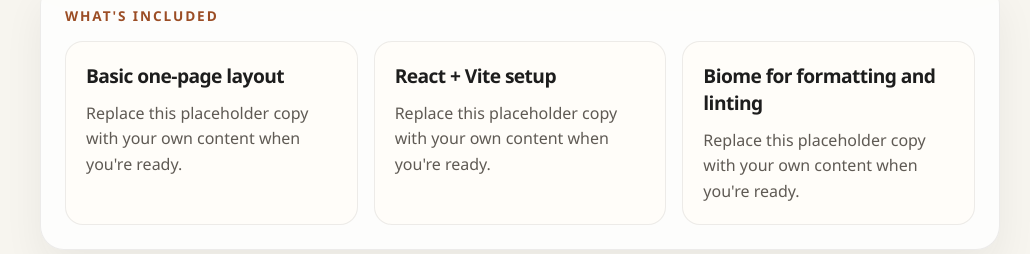
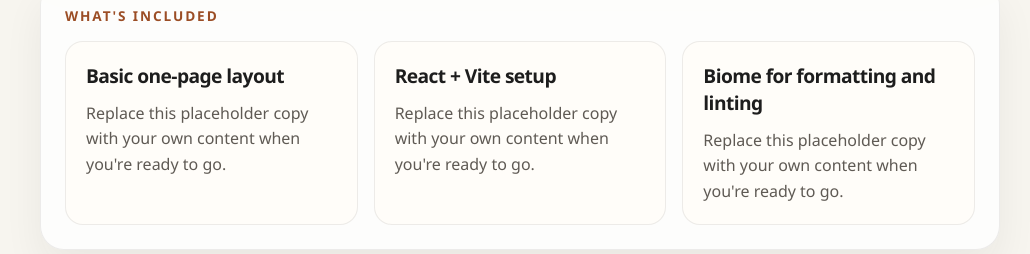
Before and after one commit to James5657/jtol.dev, a React (Vite) app: page / in a window 1280 px wide. Shown: the part 855-1109 px from the top of the page, without its empty margins (120-1150 px from the left). Built offline with nearby package versions, Linux system fonts and the light colour scheme.

Commit message:
deploy test

```diff
--- a/src/App.tsx
+++ b/src/App.tsx
@@ -51,7 +51,7 @@ export default function App() {
                                 <h2>{item}</h2>
                                 <p>
                                     Replace this placeholder copy with your own
-                                    content when you're ready.
+                                    content when you're ready to go.
                                 </p>
                             </article>
                         ))}
```
